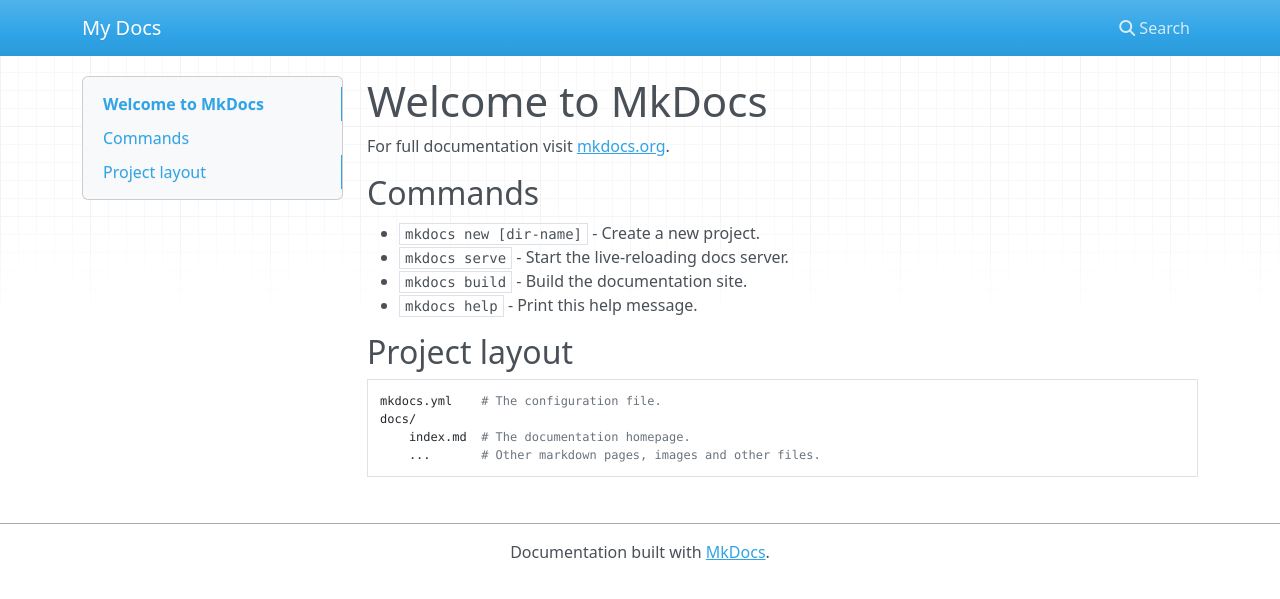
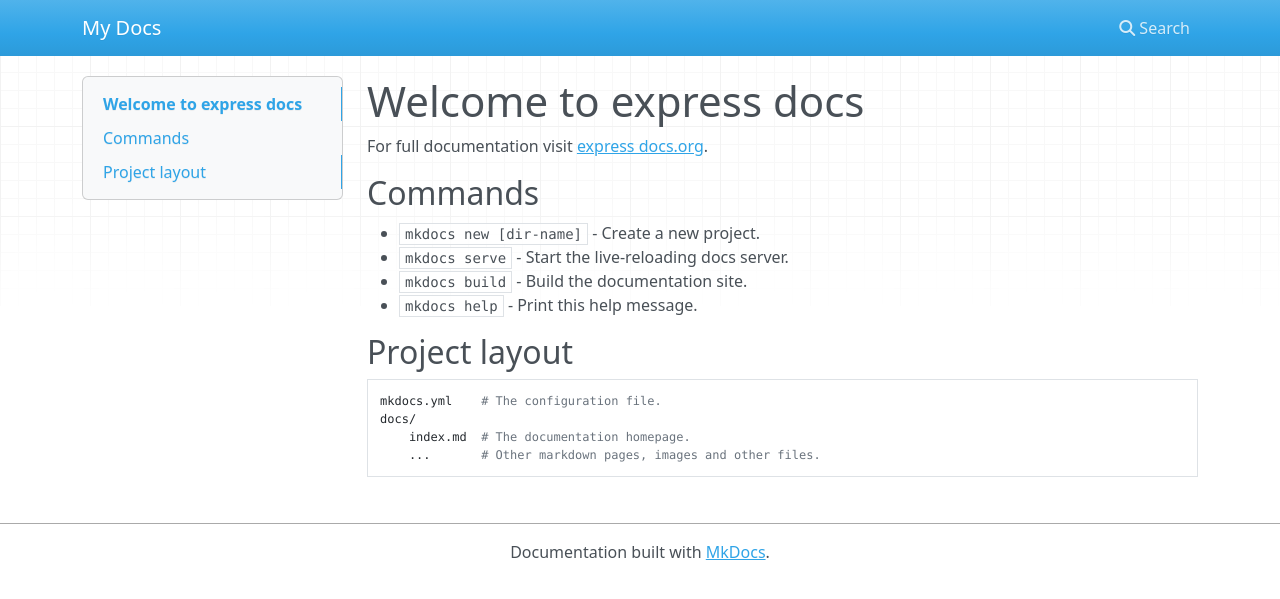
Before and after one commit to chagoy/mkdocs-test, an MkDocs documentation site: the page built from docs/index.md, in a window 1280 px wide. Shown: the top 599 px of the page. Built offline with MkDocs 1.6.1, drawn with Linux system fonts in a browser that asks for light colours; nearby versions of some CDN libraries.

Commit message:
tweaking index

```diff
--- a/docs/index.md
+++ b/docs/index.md
@@ -1,6 +1,6 @@
-# Welcome to MkDocs
+# Welcome to express docs
 
-For full documentation visit [mkdocs.org](https://mkdocs.org).
+For full documentation visit [express docs.org](https://mkdocs.org).
 
 ## Commands
 
```
